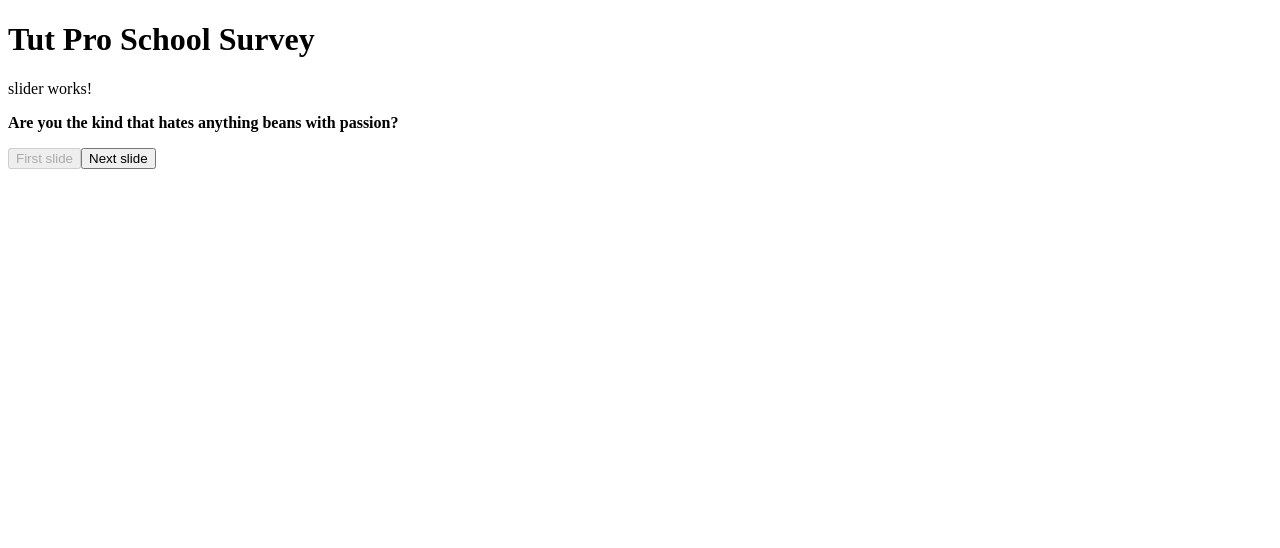
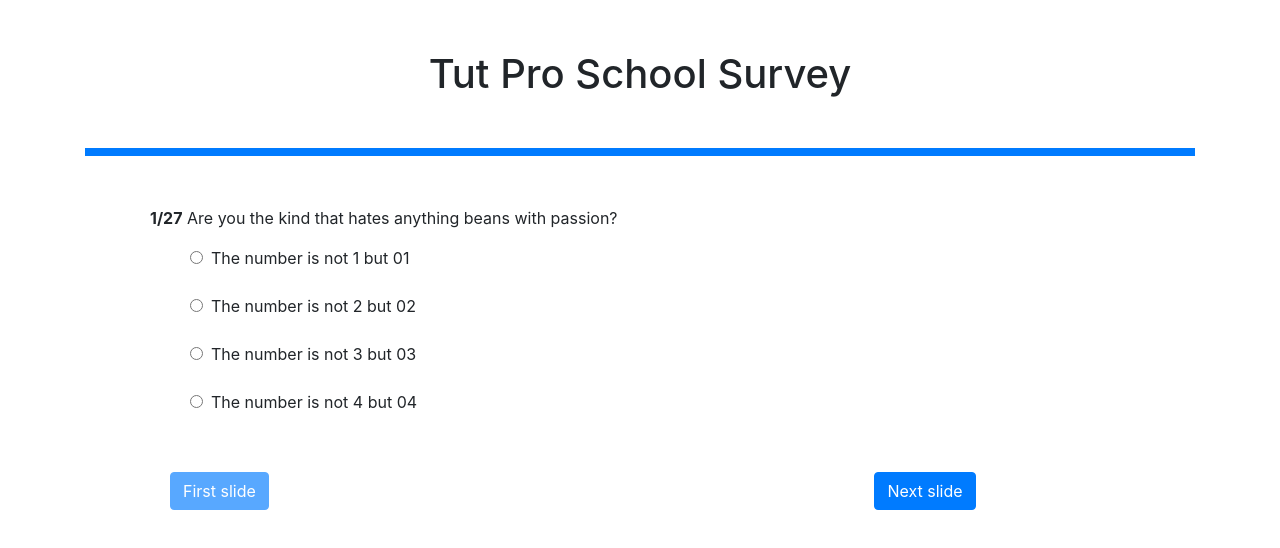
Before and after one commit to michaeliyke/brief-survey, an Angular app: page / in a window 1280 px wide. Shown: the top 548 px of the page. Built offline with nearby package versions, Linux system fonts and the light colour scheme.

Commit message:
improvements pre-release
chore: styling applied with bootstrap

```diff
--- a/angular.json
+++ b/angular.json
@@ -11,6 +11,7 @@
       "schematics": {},
       "architect": {
         "build": {
+
           "builder": "@angular-devkit/build-angular:browser",
           "options": {
             "outputPath": "dist/survey",
@@ -23,9 +24,13 @@
               "src/assets"
             ],
             "styles": [
-              "src/styles.css"
+              "src/styles.css",
+              "node_modules/bootstrap/dist/css/bootstrap.min.css",
+              "node_modules/bootstrap/dist/css/bootstrap-reboot.min.css"
             ],
-            "scripts": [],
+            "scripts": [
+              "node_modules/bootstrap/dist/js/bootstrap.min.js"
+            ],
             "es5BrowserSupport": true
           },
           "configurations": {
--- a/package.json
+++ b/package.json
@@ -4,7 +4,7 @@
   "scripts": {
     "ng": "ng",
     "start": "ng serve --open --port 8089",
-    "build": "ng build",
+    "build": "ng build --prod --base-href=/",
     "test": "ng test",
     "lint": "ng lint",
     "e2e": "ng e2e"
@@ -20,7 +20,9 @@
     "@angular/platform-browser-dynamic": "~7.2.0",
     "@angular/router": "~7.2.0",
     "@ngrx/store": "^7.3.0",
+    "bootstrap": "^4.3.1",
     "core-js": "^2.5.4",
+    "jquery": "^3.3.1",
     "rxjs": "~6.3.3",
     "tslib": "^1.9.0",
     "zone.js": "~0.8.26"
--- a/src/app/app.component.css
+++ b/src/app/app.component.css
@@ -0,0 +1,20 @@
+.w-100{
+  border: 4px solid #007bff;
+  margin-top: 20px;
+  margin-bottom: 50px;
+}
+
+.btn-pane{
+  width: 90%;
+  margin-top: 50px;
+  margin-left: 20px;
+}
+
+.body {
+  margin: 50px;
+}
+
+.header{
+  text-align: center;
+  margin: 50px 50px
+}
--- a/src/app/app.component.html
+++ b/src/app/app.component.html
@@ -1,17 +1,33 @@
-<div>
-  <div>
-    <h1>{{title}}</h1>
+<div class="container">
+  <div class="header">
+    <h1>{{ title }}</h1>
   </div>
+  <div class="w-100 bg-primary"></div>
+  <form class="col-10 body">
     <div>
       <app-slider></app-slider>
     </div>
-<div>
-<button type="button" class="btn btn-primary" (click)="initPrev()" [disabled]="prevStop">
-{{prevStop ? "First slide": back}}
+    <div class="row justify-content-between btn-pane">
+      <div class="">
+        <button
+          type="button"
+          class="btn btn-primary"
+          (click)="initPrev()"
+          [disabled]="prevStop"
+        >
+          {{ prevStop ? "First slide" : back }}
         </button>
-<button type="button" [disabled]="nextStop" class="btn btn-primary" (click)="initNext()">
-{{nextStop ? finish: next}}
+      </div>
+      <div class="">
+        <button
+          type="button"
+          [disabled]="nextStop"
+          class="btn btn-primary"
+          (click)="initNext()"
+        >
+          {{ nextStop ? finish : next }}
         </button>
-<p></p>
       </div>
     </div>
+  </form>
+</div>
--- a/src/app/slider/slider.component.css
+++ b/src/app/slider/slider.component.css
@@ -0,0 +1,4 @@
+.radio-button {
+  /* display: none; */
+  margin-right: 8px;
+}
--- a/src/app/slider/slider.component.html
+++ b/src/app/slider/slider.component.html
@@ -1,6 +1,10 @@
-<div>
-  slider works!
 <p>
-  <strong>{{message}}</strong>
+  <strong>1/27</strong>
+  {{ message }}
 </p>
-</div>
+<ul>
+  <p><input class="radio-button" type="radio" value=""><label for="">The number is not 1 but 01</label></p>
+  <p><input class="radio-button" type="radio" value=""><label for="">The number is not 2 but 02</label></p>
+  <p><input class="radio-button" type="radio" value=""><label for="">The number is not 3 but 03</label></p>
+  <p><input class="radio-button" type="radio" value=""><label for="">The number is not 4 but 04</label></p>
+</ul>
```
Also changed, not shown: 1 other file (tests, documents, lock files or other folders). Lines whose indentation alone changed are shown as unchanged.
